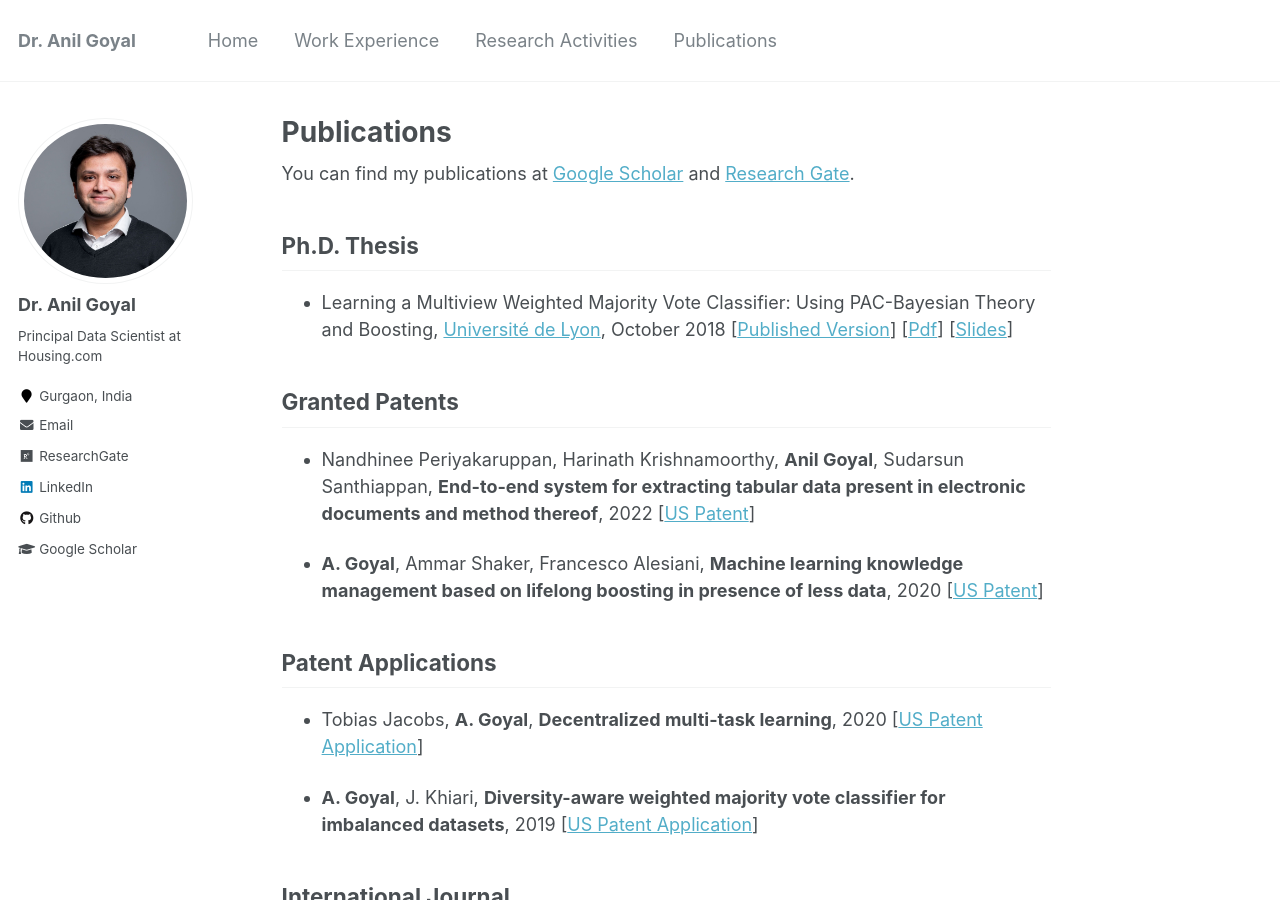
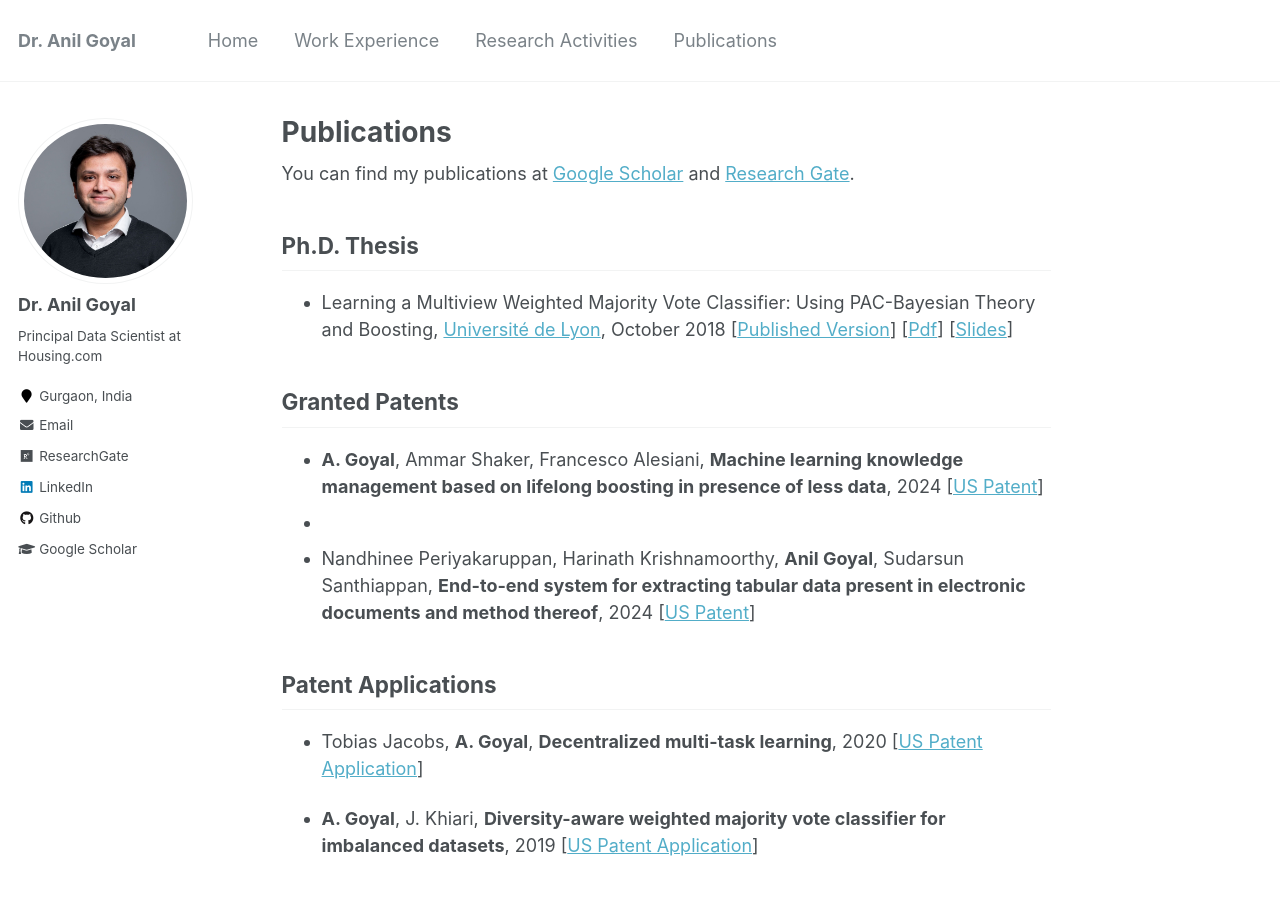
Before and after one commit to goyalanil/goyalanil.github.io, a Jekyll site: the page built from _pages/publications.md, in a window 1280 px wide and 900 px high. Built offline with Jekyll 4.4.1, drawn with Linux system fonts in a browser that asks for light colours.

Commit message:
Update publications.md

```diff
--- a/_pages/publications.md
+++ b/_pages/publications.md
@@ -12,10 +12,9 @@
 * Learning a Multiview Weighted Majority Vote Classifier: Using PAC-Bayesian Theory and Boosting, [Université de  Lyon](https://www.universite-lyon.fr/version-anglaise/udl-en-6709.kjsp), October 2018 [[Published Version](http://www.theses.fr/en/2018LYSES037)] [[Pdf](https://hal.archives-ouvertes.fr/tel-01881069/document)] [[Slides](https://goyalanil.github.io/files/Papers/Thesis_defense.pdf)]
 
 ## Granted Patents
-* Nandhinee Periyakaruppan, Harinath Krishnamoorthy, **Anil Goyal**, Sudarsun Santhiappan, **End-to-end system for extracting tabular data present in electronic documents and method thereof**, 2022 [[US Patent](https://patents.google.com/patent/US11887393B2/en)]
-
-* **A. Goyal**, Ammar Shaker, Francesco Alesiani, **Machine learning knowledge management based on lifelong boosting in presence of less data**, 2020 [[US Patent](https://patents.google.com/patent/US11995566B2/en)]
-
+* **A. Goyal**, Ammar Shaker, Francesco Alesiani, **Machine learning knowledge management based on lifelong boosting in presence of less data**, 2024 [[US Patent](https://patents.google.com/patent/US11995566B2/en)]
+*
+* Nandhinee Periyakaruppan, Harinath Krishnamoorthy, **Anil Goyal**, Sudarsun Santhiappan, **End-to-end system for extracting tabular data present in electronic documents and method thereof**, 2024 [[US Patent](https://patents.google.com/patent/US11887393B2/en)]
 
 ## Patent Applications
 * Tobias Jacobs, **A. Goyal**, **Decentralized multi-task learning**, 2020 [[US Patent Application](https://patentimages.storage.googleapis.com/a5/e8/ca/d913ede7839915/US20220051133A1.pdf)]
```
